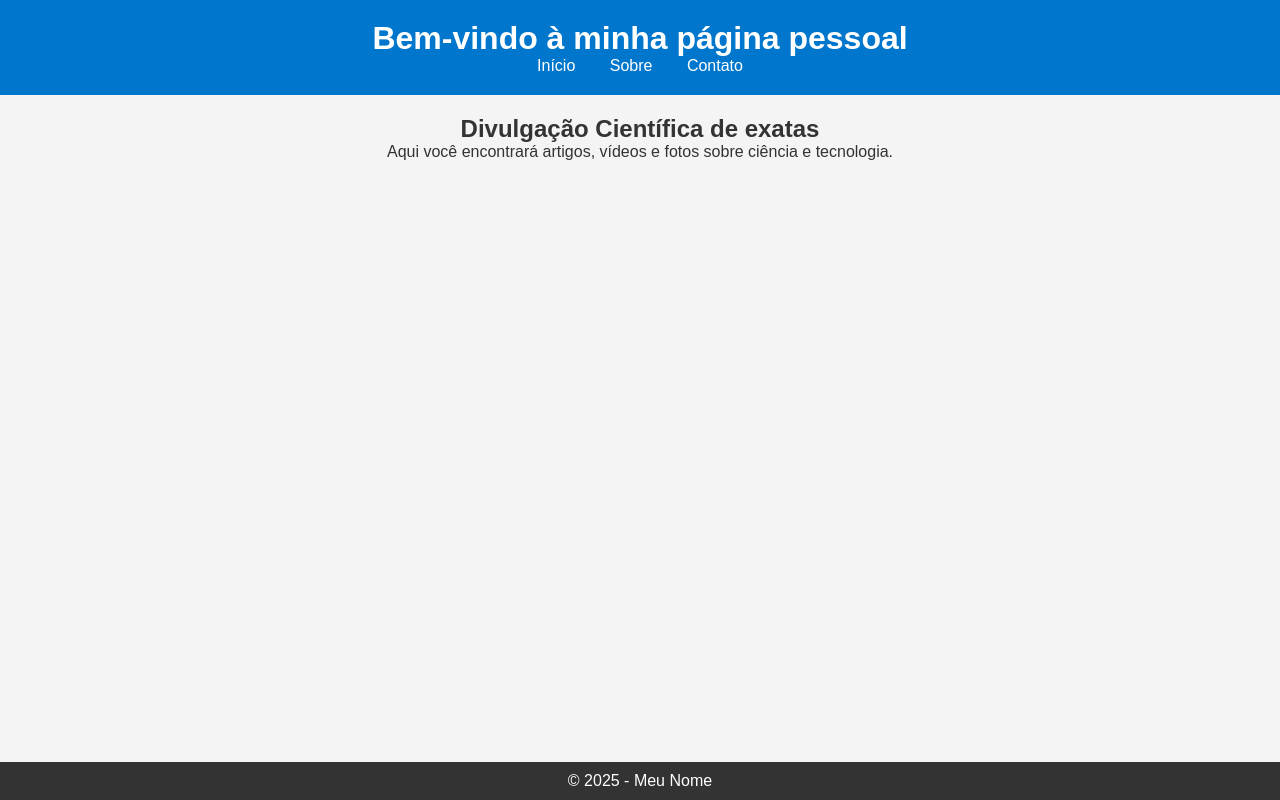
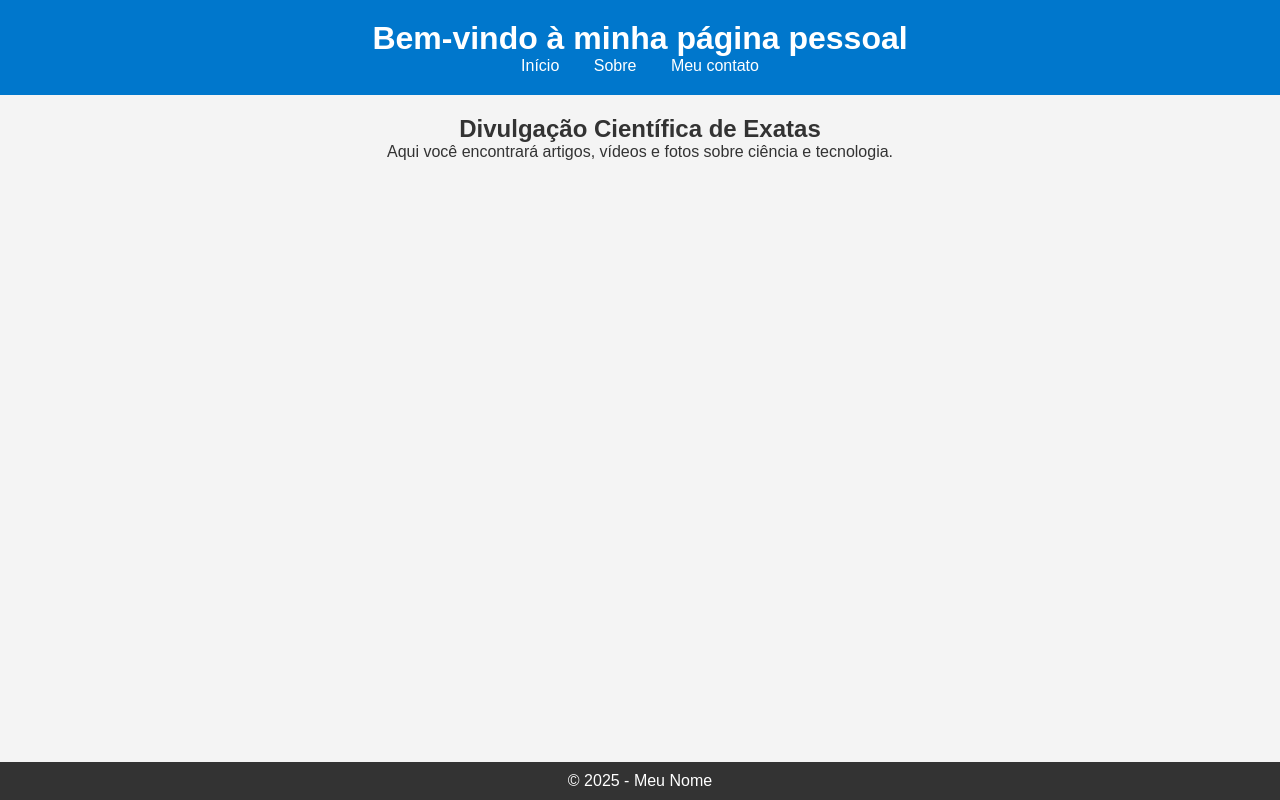
Before and after one commit to marlosrolim/meu-site, a plain HTML site: page index.html in a window 1280 px wide. Drawn offline with Linux system fonts and the light colour scheme.

```diff
--- a/index.html
+++ b/index.html
@@ -14,14 +14,14 @@
             <ul>
                 <li><a href="#">Início</a></li>
                 <li><a href="#">Sobre</a></li>
-                <li><a href="#">Contato</a></li>
+                <li><a href="#">Meu contato</a></li>
             </ul>
         </nav>
     </header>
 
     <main>
         <section>
-            <h2>Divulgação Científica de exatas</h2>
+            <h2>Divulgação Científica de Exatas</h2>
             <p>Aqui você encontrará artigos, vídeos e fotos sobre ciência e tecnologia.</p>
         </section>
     </main>
```
